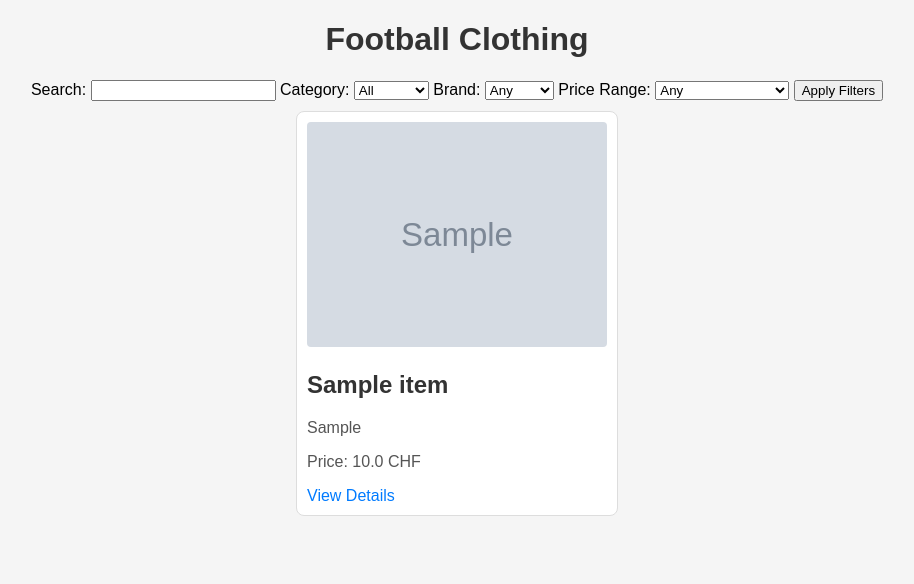
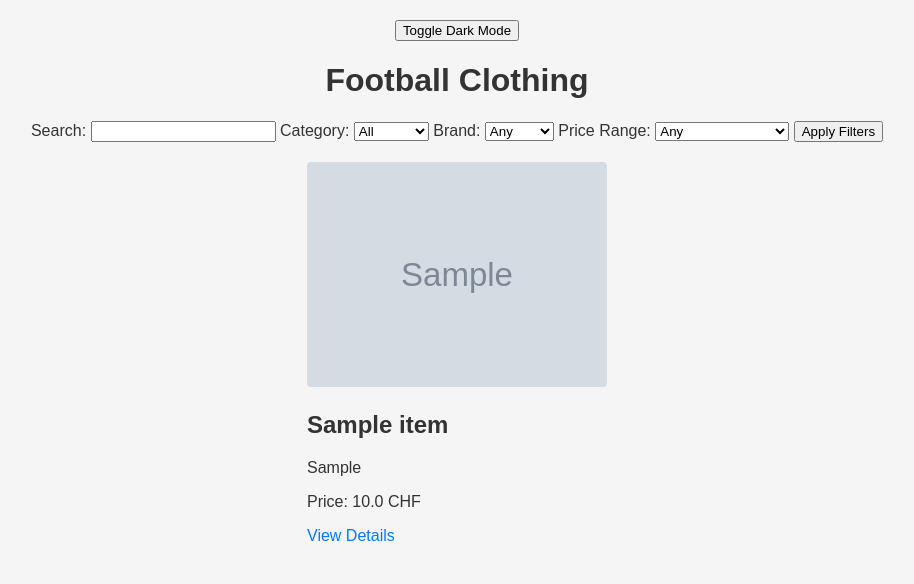
Before and after one commit to TLGINO/ir_football_clothing, a Django app: page / in a window 1280 px wide. Shown: the top 584 px of the page, without its empty margins (183-1097 px from the left). Run offline with Django 4.2, Linux system fonts and the light colour scheme; tables that the repository leaves empty hold one stand-in row (values such as "Sample post"); grey boxes marked "Sample" are stand-in pictures.

Commit message:
feat: added dark mode

```diff
--- a/ui_football_clothing/ui_football_clothing/static/style.css
+++ b/ui_football_clothing/ui_football_clothing/static/style.css
@@ -1,19 +1,36 @@
+:root {
+  --background-light: #f5f5f5;
+  --background-dark: #333;
+  --text-light: #333;
+  --text-dark: #f5f5f5;
+}
 body {
   font-family: Arial, sans-serif;
   text-align: center;
-        background-color: #f5f5f5;
+  background-color: var(--background-light);
   margin: 20px;
+  color: var(--text-light);
+  transition: background-color 0.3s, color 0.3s;
 }
 
-    h1 {
-        color: #333;
+body.dark-mode {
+  background-color: var(--background-dark);
+  color: var(--text-dark);
+}
+h1.dark-mode,
+h2.dark-mode {
+  color: var(--text-dark);
+}
+
+h1,
+h2 {
+  color: var(--text-light);
 }
 
 .clothing-item {
-        border: 1px solid #ddd;
   padding: 10px;
   margin: 10px;
-        background-color: #fff;
+  background-color: var(--background-light);
   border-radius: 8px;
   display: inline-block;
   text-align: left;
@@ -26,12 +43,8 @@
   border-radius: 4px;
 }
 
-    h2 {
-        color: #333;
-    }
-
 p {
-        color: #555;
+  color: var(--background-dark);
 }
 
 a {
--- a/ui_football_clothing/ui_football_clothing/templates/index.html
+++ b/ui_football_clothing/ui_football_clothing/templates/index.html
@@ -7,6 +7,23 @@
 </head>
 
 <body>
+    <button onclick="toggleDarkMode()">Toggle Dark Mode</button>
+
+    <script>
+        // JavaScript for toggling dark mode
+        const body = document.body;
+        const h1s = document.getElementsByTagName('h1');
+        const h2s = document.getElementsByTagName('h2');
+
+        function toggleDarkMode() {
+            for (let i = 0; i < h2s.length; i++) {
+                h2s[i].classList.toggle('dark-mode');
+            }
+            h1s[0].classList.toggle('dark-mode');
+            body.classList.toggle('dark-mode');
+        }
+    </script>
+
 
     <h1>Football Clothing</h1>
 
--- a/ui_football_clothing/ui_football_clothing/views.py
+++ b/ui_football_clothing/ui_football_clothing/views.py
@@ -10,8 +10,6 @@ from .models import Item
 def main(request):
     if request.method == "GET":
         return handle_get(request)
-    elif request.method == "POST":
-        return handle_post(request)
     return HttpResponse("Hello, world.")
 
 
@@ -45,7 +43,3 @@ def search(request):
     data = indexer.query_document_search(q=q_total, gte=gte, lte=lte)
 
     return handle_get(request, data)
-
-
-def handle_post(request):
-    return handle_get(request)
```
Lines whose indentation alone changed are shown as unchanged.
